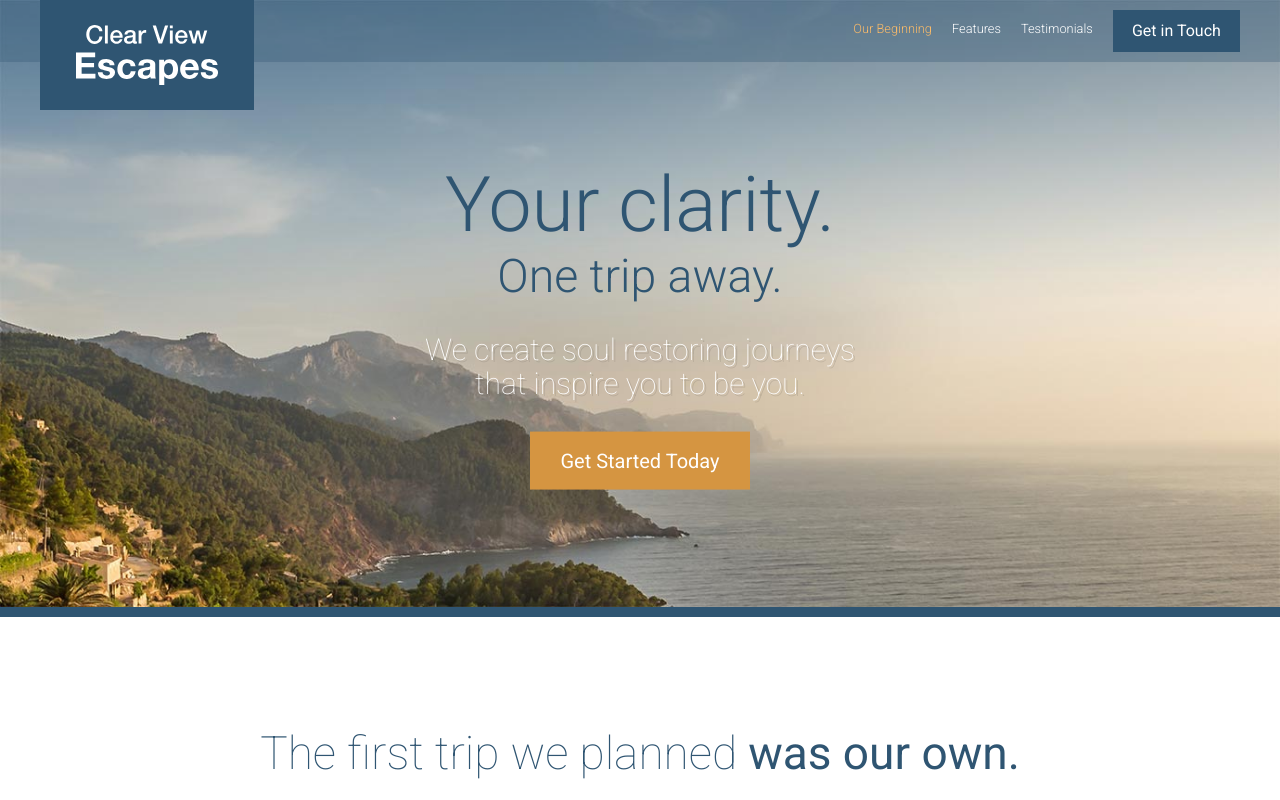
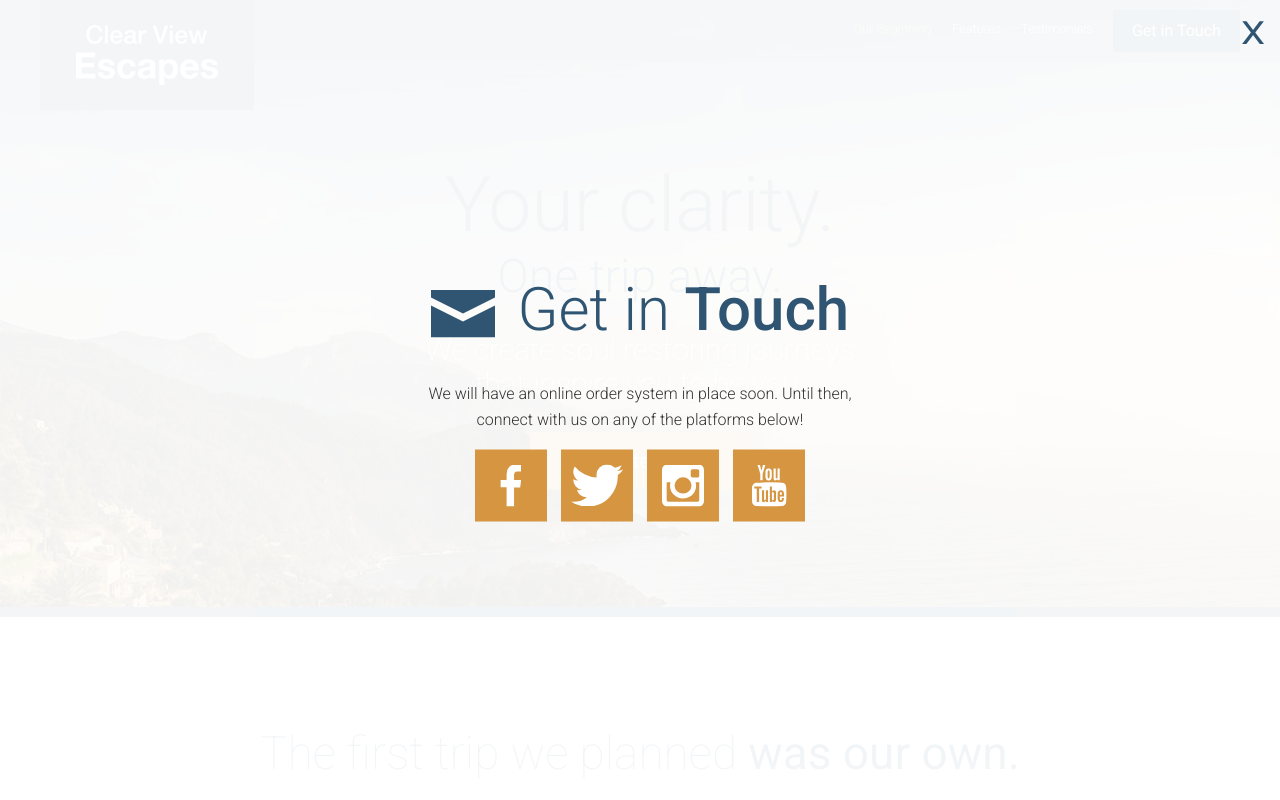
Before and after one commit to kakorcal/travel_site, a website: page app/index.html in a window 1280 px wide. Both pictures are taken after a click on the link "Get Started Today". Shown: the top 800 px of the page. Drawn offline with Linux system fonts and the light colour scheme.

Commit message:
completed modal

```diff
--- a/app/assets/scripts/App.js
+++ b/app/assets/scripts/App.js
@@ -2,9 +2,11 @@
 import MobileMenu from './modules/MobileMenu';
 import RevealOnScroll from './modules/RevealOnScroll';
 import StickyHeader from './modules/StickyHeader';
+import Modal from './modules/Modal';
 import $ from 'jquery';
 
 var mobileMenu = new MobileMenu();
 new RevealOnScroll($('.feature-item'), '85%');
 new RevealOnScroll($('.testimonial'), '60%');
 var stickyHeader = new StickyHeader();
+var modal = new Modal();
--- /dev/null
+++ b/app/assets/styles/modules/_modal.css
@@ -0,0 +1,50 @@
+.modal {
+  position: fixed;
+  z-index: 5;
+  background-color: rgba(255,255,255,.94);
+  top: 0;
+  bottom: 0;
+  left: 0;
+  right: 0;
+  opacity: 0;
+  /* prevents cursor from changing when modal is not open */
+  visibility: hidden;
+  /* zoom out effect */
+  transform: scale(1.2);
+  transition: all .3s ease-out;
+
+  &--is-visible {
+    opacity: 1;
+    visibility: visible;
+    transform: scale(1);
+  }
+
+  &__inner {
+    position: absolute;
+    width: 100%;
+    top: 50%;
+    transform: translateY(-50%);
+  }
+
+  &__description {
+    text-align: center;
+    font-style: 1.3rem;
+    font-weight: 300;
+    line-height: 1.65;
+  }
+
+  &__close {
+    position: absolute;
+    top: 15px;
+    right: 15px;
+    font-size: 2rem;
+    transform: scaleX(1.2);
+    transform-origin: 100% 0;
+    color: $mainBlue;
+    cursor: pointer;
+
+    &:hover {
+      color: $mainOrange;
+    }
+  }
+}
--- a/app/assets/styles/modules/_section-title.css
+++ b/app/assets/styles/modules/_section-title.css
@@ -13,6 +13,11 @@
 
   &--blue {
     color: $mainBlue;
+  }
+
+  &--less-margin {
+    margin-bottom: 1.3rem;
+    margin-top: 0;
   }
 
   &__icon {
--- /dev/null
+++ b/app/assets/styles/modules/_social-icons.css
@@ -0,0 +1,26 @@
+.social-icons {
+  text-align: center;
+
+  /* this is weird but basically having display: block and inline-block will make it so that the width and height values are / can be applied */
+  &__icon {
+    background-color: $mainOrange;
+    display: inline-block;
+    margin: 0 5px 5px 5px;
+    width: 33%;
+    height: 72px;
+    position: relative;
+
+    @mixin atSmall {
+      width: 72px;
+      margin: 0 5px;
+    }
+
+    .icon {
+      display: block;
+      position: absolute;
+      top: 50%;
+      left: 50%;
+      transform: translate(-50%, -50%);
+    }
+  }
+}
--- a/app/assets/styles/modules/_wrapper.css
+++ b/app/assets/styles/modules/_wrapper.css
@@ -11,6 +11,10 @@
 
   &--medium {
     max-width: 976px;
+  }
+
+  &--narrow {
+    max-width: 470px;
   }
 
   &--no-padding-until-medium {
--- a/app/assets/styles/styles.css
+++ b/app/assets/styles/styles.css
@@ -17,3 +17,5 @@
 @import 'modules/_site-header';
 @import 'modules/_primary-nav';
 @import 'modules/_reveal-item';
+@import 'modules/_modal';
+@import 'modules/_social-icons';
--- a/app/index.html
+++ b/app/index.html
@@ -23,7 +23,7 @@
       </div>
       <div class="site-header__menu-content">
         <div class="site-header__btn-container">
-          <a href="#" class='btn'>Get in Touch</a>
+          <a href="#" class='btn open-modal'>Get in Touch</a>
         </div>
         <nav class="primary-nav primary-nav--pull-right">
           <ul>
@@ -49,7 +49,7 @@
         <h1 class='large-hero__title'>Your clarity.</h1>
         <h2 class='large-hero__subtitle'>One trip away.</h2>
         <p class='large-hero__description'>We create soul restoring journeys that inspire you to be you.</p>
-        <p><a href="#" class='btn btn--orange btn--large'>Get Started Today</a></p>
+        <p><a href="#" class='btn btn--orange btn--large open-modal'>Get Started Today</a></p>
       </div>
     </div>
   </div>
@@ -162,9 +162,27 @@
 
   <footer class="site-footer">
     <div class="wrapper">
-      <p><span class="site-footer__text">Copyright &copy; 2016 Clear View Escapes. All rights reserved.</span> <a href="#" class='btn btn--orange'>Get in Touch</a></p>
+      <p><span class="site-footer__text">Copyright &copy; 2016 Clear View Escapes. All rights reserved.</span> <a href="#" class='btn btn--orange open-modal'>Get in Touch</a></p>
     </div>
   </footer>
+  <div class="modal">
+    <div class="modal__inner">
+      <h2 class="section-title section-title--blue section-title--less-margin">
+        <span class="icon icon--mail section-title__icon"></span>
+        Get in <strong>Touch</strong>
+      </h2>
+      <div class="wrapper wrapper--narrow">
+        <p class="modal__description">We will have an online order system in place soon. Until then, connect with us on any of the platforms below!</p>
+      </div>
+      <div class="social-icons">
+        <a href="#" class="social-icons__icon"><span class="icon icon--facebook"></span></a>
+        <a href="#" class="social-icons__icon"><span class="icon icon--twitter"></span></a>
+        <a href="#" class="social-icons__icon"><span class="icon icon--instagram"></span></a>
+        <a href="#" class="social-icons__icon"><span class="icon icon--youtube"></span></a>
+      </div>
+    </div>
+    <div class="modal__close">X</div>
+  </div>
   <script src='temp/scripts/App.js'></script>
 </body>
 </html>
--- a/app/temp/styles/styles.css
+++ b/app/temp/styles/styles.css
@@ -554,6 +554,10 @@ a {
   max-width: 976px;
 }
 
+.wrapper--narrow {
+  max-width: 470px;
+}
+
 .wrapper--no-padding-until-medium {
   padding-left: 0;
   padding-right: 0;
@@ -909,6 +913,11 @@ a {
 
 .section-title--blue {
   color: #2f5572;
+}
+
+.section-title--less-margin {
+  margin-bottom: 1.3rem;
+  margin-top: 0;
 }
 
 .section-title__icon {
@@ -1419,3 +1428,92 @@ background-color: rgba($mainBlue, .3); this is possible now due to postcss-hexrg
   -webkit-transform: scale(1);
           transform: scale(1);
 }
+
+.modal {
+  position: fixed;
+  z-index: 5;
+  background-color: rgba(255,255,255,.94);
+  top: 0;
+  bottom: 0;
+  left: 0;
+  right: 0;
+  opacity: 0;
+  /* prevents cursor from changing when modal is not open */
+  visibility: hidden;
+  /* zoom out effect */
+  -webkit-transform: scale(1.2);
+          transform: scale(1.2);
+  -webkit-transition: all .3s ease-out;
+  transition: all .3s ease-out;
+}
+
+.modal--is-visible {
+  opacity: 1;
+  visibility: visible;
+  -webkit-transform: scale(1);
+          transform: scale(1);
+}
+
+.modal__inner {
+  position: absolute;
+  width: 100%;
+  top: 50%;
+  -webkit-transform: translateY(-50%);
+          transform: translateY(-50%);
+}
+
+.modal__description {
+  text-align: center;
+  font-style: 1.3rem;
+  font-weight: 300;
+  line-height: 1.65;
+}
+
+.modal__close {
+  position: absolute;
+  top: 15px;
+  right: 15px;
+  font-size: 2rem;
+  -webkit-transform: scaleX(1.2);
+          transform: scaleX(1.2);
+  -webkit-transform-origin: 100% 0;
+          transform-origin: 100% 0;
+  color: #2f5572;
+  cursor: pointer;
+}
+
+.modal__close:hover {
+  color: #d59541;
+}
+
+.social-icons {
+  text-align: center;
+}
+
+/* this is weird but basically having display: block and inline-block will make it so that the width and height values are / can be applied */
+
+.social-icons__icon {
+  background-color: #d59541;
+  display: inline-block;
+  margin: 0 5px 5px 5px;
+  width: 33%;
+  height: 72px;
+  position: relative;
+}
+
+@media (min-width: 530px) {
+
+  .social-icons__icon {
+    width: 72px;
+    margin: 0 5px;
+  }
+}
+
+.social-icons__icon .icon {
+  display: block;
+  position: absolute;
+  top: 50%;
+  left: 50%;
+  -webkit-transform: translate(-50%, -50%);
+          transform: translate(-50%, -50%);
+}
```
Also changed, not shown: app/assets/scripts/modules/Modal.js (added, +37 -0 lines), app/temp/scripts/App.js, 1 other file.
